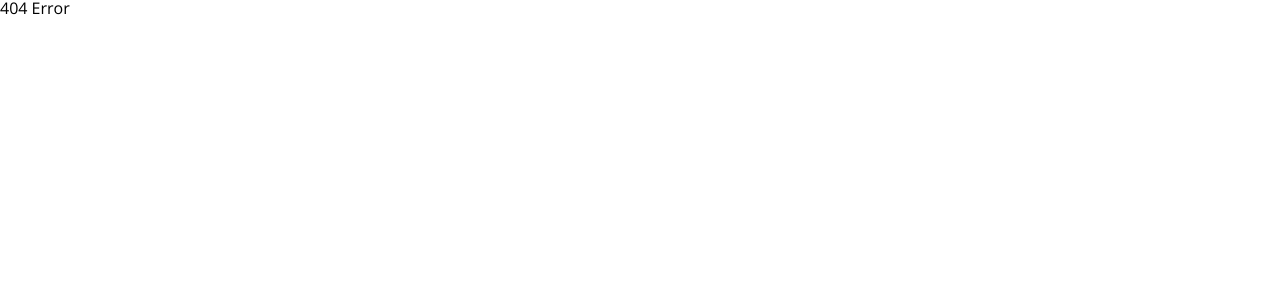
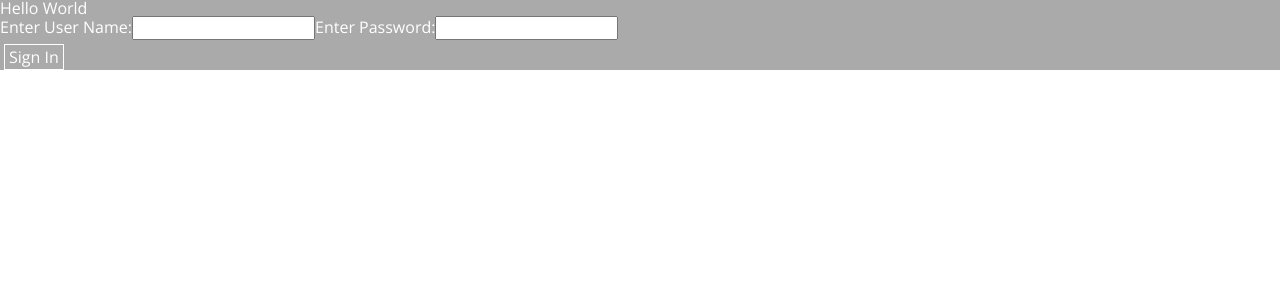
Before and after one commit to getHashSet/dm_helper, a React (Create React App) app in the folder client/: page /login in a window 1280 px wide. Shown: the top 300 px of the page. Built offline with nearby package versions, Linux system fonts and the light colour scheme.

Commit message:
Staged login page and login routes.

```diff
--- a/client/src/App.js
+++ b/client/src/App.js
@@ -5,6 +5,7 @@ import Error from "./pages/Error/Error";
 import Dm from "./pages/Dm/Dm";
 import Player from "./pages/Player/Player";
 import UploadPage from "./pages/UploadPage/UploadPage.jsx";
+import Login from "./pages/Login/Login.jsx";
 
 function App() {
   return (
@@ -20,6 +21,8 @@ function App() {
 
         <Route exact path="/upload" render={() => <UploadPage />} />
 
+        <Route exact path="/login" render={() => <Login />} />
+
         {/* DO NOT ADD CODE BELOW THIS LINE */}
         <Route render={() => <Error />} />
 
--- a/client/src/pages/CharacterSheet/CharacterSheet.jsx
+++ b/client/src/pages/CharacterSheet/CharacterSheet.jsx
@@ -0,0 +1 @@
+// this is going to be stored in state and the database. database updates happens with a sync button and a timer.
--- /dev/null
+++ b/client/src/pages/Login/Login.jsx
@@ -0,0 +1,122 @@
+import React, { useState } from 'react';
+import styled from 'styled-components';
+import { useDispatch } from "react-redux";
+import Toast from '../../components/Toast/Toast';
+import {
+    showToastMenuState,
+    updateToastData,
+    updateUserName } from "../../redux/actions";
+import axios from 'axios';
+
+export default function Login(props) {
+    // ========= //
+    //   HOOKS   //
+    // ========= //
+    const [userNameState, updateUserNameState] = useState("");
+    const [userPasswordState, updateUserPasswordState] = useState("");
+    const dispatch = useDispatch();
+
+    // cache login attempts
+    // reset password
+    // user name field
+    // password field
+    // email token
+
+    // ================ //
+    //     Functions    //
+    // ================ //
+    const updateToastMenu = (str) => {
+        const html = <StyledToast>
+            {str}
+        </StyledToast>
+        dispatch(showToastMenuState(true)); // redux => state => is it visible "true or false"
+        dispatch(updateToastData(html)); // default parent is a div with flex turned on.
+    };
+
+    const updateUserNameField = (e) => {
+        const str = e.target.value;
+        console.log(e.target.value);
+        updateUserNameState(str);
+        dispatch(updateUserName(e.target.value));
+    }
+
+    const submitUserName = () => {
+        const POSTobject = {
+            userName: userNameState,
+            password: userPasswordState,
+        };
+
+        axios.post("/login/attempt", POSTobject)
+        .then(serverData => {
+            console.log(serverData.data);
+            updateToastMenu(serverData.data.msg);
+            // now you are logged in. Update token
+        })
+        .catch(err => {
+            updateToastMenu(err.data.err)
+        })
+
+    }
+
+    return (
+        <StyledLogin>
+            <h1>Hello World</h1>
+
+            <label htmlFor="user_name">Enter User Name:</label>
+            <input value={userNameState} type="text" name="user_name" onChange={updateUserNameField}/>
+
+            <label htmlFor="password">Enter Password:</label>
+            <input value={userPasswordState} name="password" type="text" onChange={(e) => updateUserPasswordState(e.target.value)}/>
+
+            <div className="login" onClick={submitUserName}>Sign In</div>
+            <Toast />
+        </StyledLogin>
+    )
+}
+
+const StyledLogin = styled.section`
+    background-color: #aaa;
+    color: #fff;
+
+    .login {
+        user-select: none;
+        border: 1px solid #fff;
+        padding: 4px;
+        margin: 4px;
+        width: fit-content;
+
+        &:hover {
+            cursor: pointer;
+        }
+
+        &:active {
+            transform: translateY(4px);
+        }
+    }
+`;
+
+// ========= //
+//   TOAST   //
+// ========= //
+const StyledToast = styled.section`
+  font-weight: 400;
+  font-size: 16px;
+  text-align: center;
+
+  p {
+    padding: 0.5em 0;
+
+    i {
+      font-style: italic;
+    }
+
+    span {
+      font-weight: 600;
+    }
+  }
+
+  h4 {
+    font-weight: 600;
+    font-size: 1.5em;
+  }
+`;
--- a/client/src/redux/actions/index.js
+++ b/client/src/redux/actions/index.js
@@ -8,3 +8,4 @@ export * from './showToast_actions';
 export * from './encounterPartyLevel_actions';
 export * from './encounterChallengeRating_actions';
 export * from './toastData_actions';
+export * from './userName_actions';
--- /dev/null
+++ b/client/src/redux/actions/userName_actions.js
@@ -0,0 +1,6 @@
+export const updateUserName = (userNameStr) => {
+    return {
+        type: 'UPDATEUSERNAME',
+        payload: userNameStr
+    }
+};
--- a/client/src/redux/reducers/index.js
+++ b/client/src/redux/reducers/index.js
@@ -11,8 +11,10 @@ import encounterChallengeRating from './encounterChallengeRating';
 import { combineReducers } from 'redux';
 import showToastReducer from './showToast';
 import toastData from './toastData_reducer';
+import userNameReducer from './userName_reducer';
 
 const allReducers = combineReducers({
+    userName: userNameReducer,
     isLoggedIn: loggedReducer,
     headerTag: headerReducer,
     partyLevel: encounterPartyLevel,
--- /dev/null
+++ b/client/src/redux/reducers/userName_reducer.js
@@ -0,0 +1,13 @@
+//////////////////////////////////
+// User Name
+//////////////////////////////////
+
+const userNameReducer = (state = "", action) => {
+    switch(action.type) {
+        case 'UPDATEUSERNAME':
+            return action.payload;
+        default:
+            return state;
+    };
+};
+export default userNameReducer;
```
Also changed, not shown: 2 other files (tests, documents, lock files or other folders).
